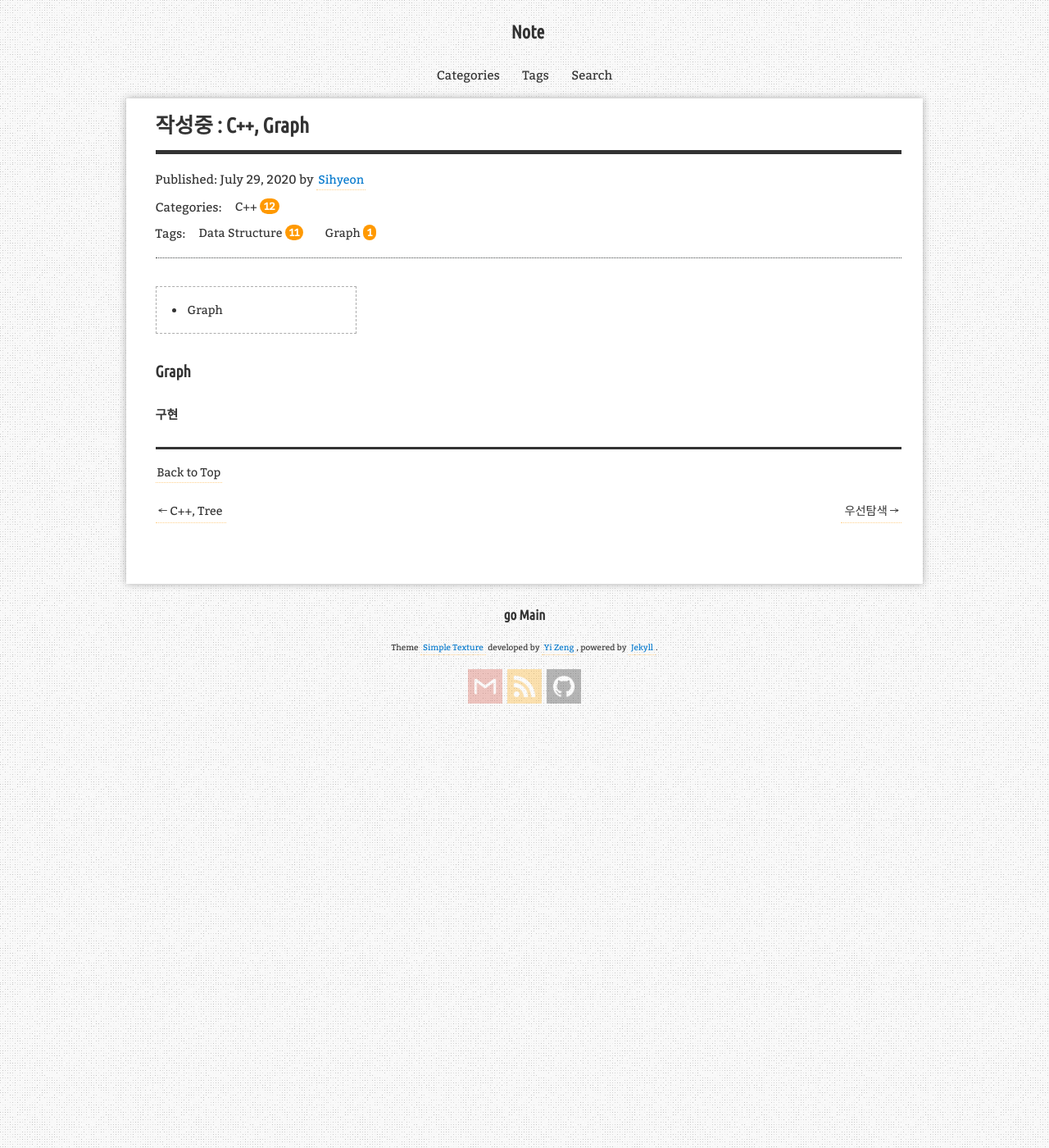
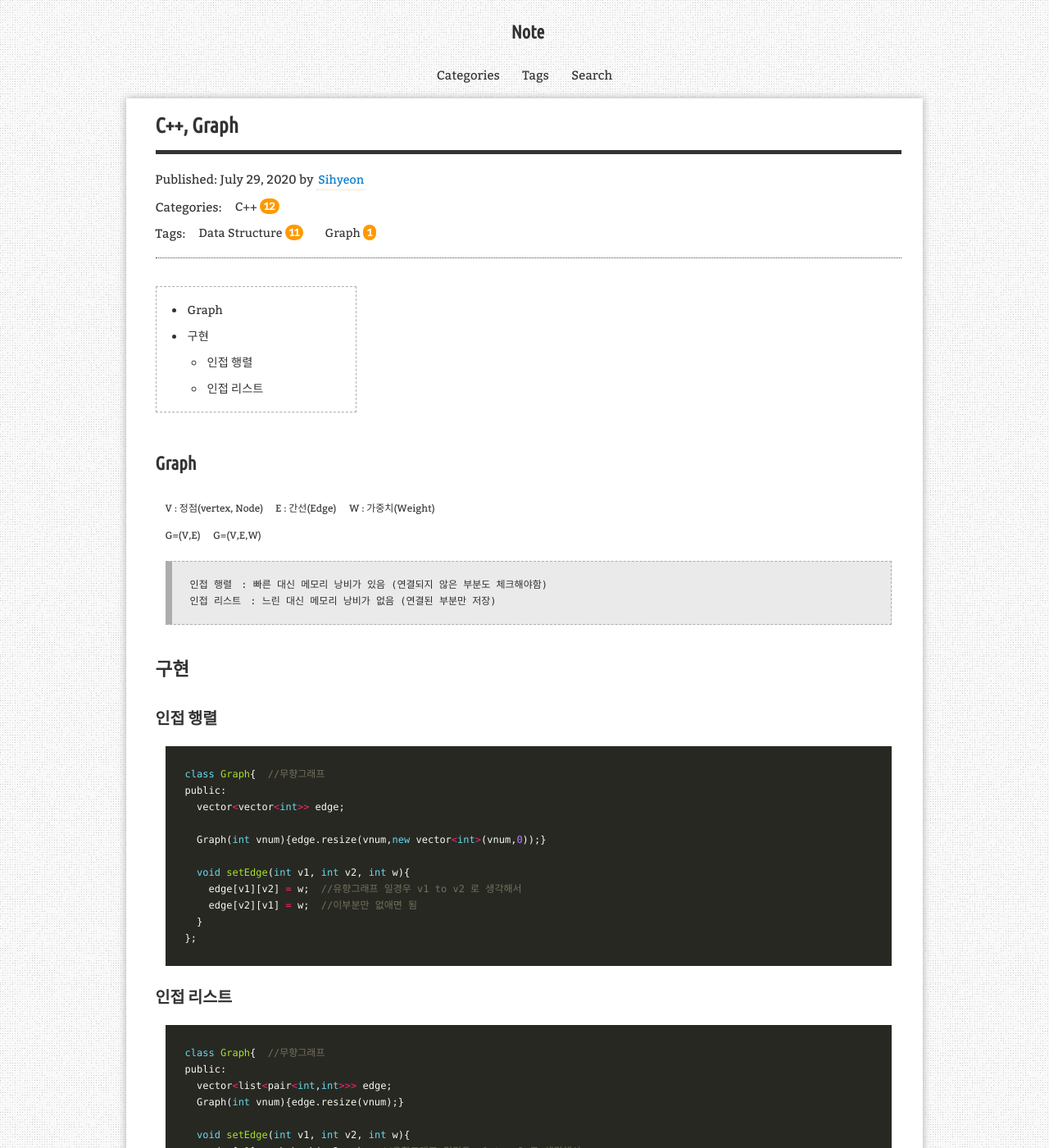
Before and after one commit to aristohyun/aristohyun.github.io, a Jekyll site: the page built from _posts/2020-07-29-Graph.md, in a window 1280 px wide and 1400 px high. Shown: the whole window at 82% size. Built offline with Jekyll 4.4.1, drawn with Linux system fonts in a browser that asks for light colours; comment, search, counter and statistics services are not loaded; some of the changed text lies outside the part shown.

Commit message:
update post

```diff
--- a/_posts/2020-07-29-Graph.md
+++ b/_posts/2020-07-29-Graph.md
@@ -1,6 +1,6 @@
 ---
 layout: post
-title: "작성중 : C++, Graph"
+title: "C++, Graph"
 description: "Data Structure"
 categories: [C++]
 tags: [Data Structure, Graph]
@@ -11,6 +11,43 @@ redirect_from:
 * Kramdown table of contents
 {:toc .toc}
 
-### Graph
+## Graph
 
-#### 구현
+<span class="margin">V : 정점(vertex, Node) </span>
+<span class="margin">E : 간선(Edge)</span>
+<span class="margin">W : 가중치(Weight)</span>
+<span class="margin"> G=(V,E)</span>
+<span class="margin"> G=(V,E,W)</span>
+
+> `인접 행렬` : 빠른 대신 메모리 낭비가 있음 (연결되지 않은 부분도 체크해야함)
+> `인접 리스트` : 느린 대신 메모리 낭비가 없음 (연결된 부분만 저장)
+
+## 구현
+### 인접 행렬
+~~~ c++
+class Graph{  //무향그래프
+public:
+  vector<vector<int>> edge;
+
+  Graph(int vnum){edge.resize(vnum,new vector<int>(vnum,0));}
+
+  void setEdge(int v1, int v2, int w){
+    edge[v1][v2] = w;  //유향그래프 일경우 v1 to v2 로 생각해서
+    edge[v2][v1] = w;  //이부분만 없애면 됨
+  }
+};
+~~~
+
+### 인접 리스트
+~~~ c++
+class Graph{  //무향그래프
+public:
+  vector<list<pair<int,int>>> edge;
+  Graph(int vnum){edge.resize(vnum);}
+
+  void setEdge(int v1, int v2, int w){
+    edge[v1].push_back(<v2,w>);  //유향그래프 일경우 v1 to v2 로 생각해서
+    edge[v2].push_back(<v1,w>);  //이부분만 없애면 됨
+  }
+};
+~~~
```
Also changed, not shown: _posts/2020-07-27-Priority-Queue.md (renamed from _posts/2020-07-14-Priority-Queue.md, +1 -1 lines), 8 other files.
